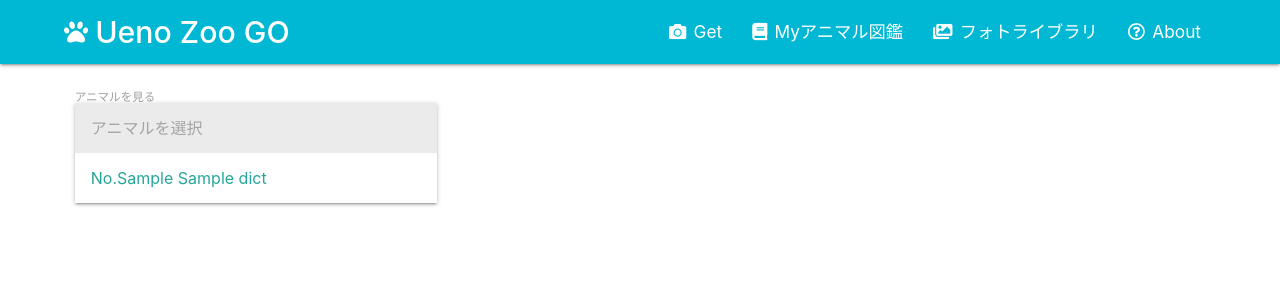
After one commit to yakitori99/Ueno_Zoo_GO, a Flask app: page /photo_library in a window 1280 px wide, after a click on "アニマルを選択". The commit adds this page. Shown: the top 300 px of the page. Run offline with Flask 2, Linux system fonts and the light colour scheme; tables that the repository leaves empty hold one stand-in row (values such as "Sample post"); some libraries are stand-ins or nearby versions.

Commit message:
アニマルごとに検索・画像表示ができる「フォトライブラリ」ページを追加

```diff
--- a/flaskwebapp/static/css/style.css
+++ b/flaskwebapp/static/css/style.css
@@ -76,7 +76,7 @@ nav ul i {
   margin-block-end: 0.3em;
 }
 
-/* メダル、トロフィー、リボンの色 */
+/* my_animal_index メダル、トロフィー、リボンの色 */
 .medal_bronze{
   color: #e79974;
 }
@@ -93,6 +93,24 @@ nav ul i {
   color: #ef7973;
 }
 
+/* cardレイアウト用 START ------------------------------------------------------------------- */
+.card p{
+  font-size: 1.3rem;
+}
+.card a{
+  text-decoration: underline;
+}
+
+.card-content-left{
+  text-align: left;  /* 文章を左寄せする ※デフォルトだがあえて明記 */
+  float: left;     /* 左端に寄せて、後続を右側へ回り込ませる */
+}
+.card-content-right{
+  text-align: right;  /* 文章を右寄せする */
+}
+
+
+/* cardレイアウト用 END ------------------------------------------------------------------- */
 
 /* アコーディオン用 START -------------------------------------------------------------------------------- */
 /*ボックス全体*/
--- a/flaskwebapp/static/js/script.js
+++ b/flaskwebapp/static/js/script.js
@@ -38,7 +38,7 @@ function howToGetClick() {
 
 
 /// my_animal_indexページで、選択されたvalueを初期選択する START
-function setPulldown(v){
+function setPulldown_my_animal_index(v){
    var pulldown_option = document.getElementById('user_name_selecter').getElementsByTagName('option');
 
    for(i=0; i<pulldown_option.length;i++){
@@ -53,12 +53,32 @@ document.addEventListener( 'DOMContentLoaded' , function( e ) {
   var selected_user_name_object = document.getElementById('selected_user_name');
   if(selected_user_name_object !== null){
     var selected_user_name = selected_user_name_object.value;
-    setPulldown(selected_user_name);
+    setPulldown_my_animal_index(selected_user_name);
   }
 }, false );
 /// my_animal_indexページで、選択されたvalueを初期選択する END
 
 
+/// photo_library_showページで、選択されたvalueを初期選択する START
+function setPulldown_photo_library_show(v){
+   var pulldown_option = document.getElementById('animal_no_selecter').getElementsByTagName('option');
+
+   for(i=0; i<pulldown_option.length;i++){
+     if(pulldown_option[i].value == v){
+       pulldown_option[i].selected = true;
+       break;
+     }
+   }
+}
+
+document.addEventListener( 'DOMContentLoaded' , function( e ) {
+  var selected_animal_no_object = document.getElementById('selected_animal_no');
+  if(selected_animal_no_object !== null){
+    var selected_animal_no = selected_animal_no_object.value;
+    setPulldown_photo_library_show(selected_animal_no);
+  }
+}, false );
+/// photo_library_showページで、選択されたvalueを初期選択する END
 
 
 //// jQuery
--- a/flaskwebapp/templates/base.html
+++ b/flaskwebapp/templates/base.html
@@ -55,7 +55,7 @@
           <!-- <li><a href="/"><i class="fas fa-home icon_margin"></i>Home</a></li> -->
           <li><a href="/get"><i class="fas fa-camera icon_margin"></i>Get</a></li>
           <li><a href="/my_animal_index"><i class="fas fa-book icon_margin"></i>Myアニマル図鑑</a></li>
-          <li><a href="/public_photos"><i class="fas fa-images icon_margin"></i>フォトライブラリ</a></li>
+          <li><a href="/photo_library"><i class="fas fa-images icon_margin"></i>フォトライブラリ</a></li>
           <li><a href="/about"><i class="far fa-question-circle icon_margin"></i>About</a></li>
         </ul>
       </div>
@@ -64,7 +64,7 @@
       <!-- <li><a href="/"><i class="fas fa-home icon_margin"></i>Home</a></li> -->
       <li><a href="/get"><i class="fas fa-camera icon_margin"></i>Get</a></li>
       <li><a href="/my_animal_index"><i class="fas fa-book icon_margin"></i>Myアニマル図鑑</a></li>
-      <li><a href="/public_photos"><i class="fas fa-images icon_margin"></i>フォトライブラリ</a></li>
+      <li><a href="/photo_library"><i class="fas fa-images icon_margin"></i>フォトライブラリ</a></li>
       <li><a href="/about"><i class="far fa-question-circle icon_margin"></i>About</a></li>
       <!-- <li><a href="javascript:void(0)"><i class="far fa-question-circle fa-lg icon_margin" onclick="globalHelpClick()"></i>About</a></li> -->
     </ul>
--- /dev/null
+++ b/flaskwebapp/templates/photo_library_search.html
@@ -0,0 +1,19 @@
+{% extends "base.html" %}
+{% block content %}
+
+<!-- Selectエリア -->
+<div class="row"  style="margin-top:25px; margin-left:5%; margin-right:5%;">
+  <!-- Selectエリア -->
+  <div class="input-field col s10 m4 l4">
+    <!-- onchangeイベントで、指定されたURLへジャンプ -->
+    <select onchange="location.href = this[this.selectedIndex].value;">
+      <option value="" disabled selected>アニマルを選択</option>
+      {% for dict_animal in dict_animals %}
+        <option value="photo_library/{{dict_animal['animal_no']}}">No.{{dict_animal['animal_no']}} {{dict_animal['animal_name']}}</option>
+      {% endfor %}
+    </select>
+    <label>アニマルを見る</label>
+  </div>
+</div>
+
+{% endblock %}
--- a/flaskwebapp/views.py
+++ b/flaskwebapp/views.py
@@ -239,6 +239,32 @@ def get_one_registered_animal_by_animal_no_and_register_user_id(animal_no, user_
     return mydict
 
 
+def get_registered_animals_by_animal_no(animal_no):
+    '''
+    registered_animal からanimal_noを条件にデータを検索し、
+    timestampの降順にソートして、辞書をリストに格納してリストを返す
+    ※検索結果が0件の場合はとりあえず考慮しない（初期データとして、必ず1アニマル1件以上登録するため）
+    [in1] :animal_no
+    [out] :registered_animalの複数件（辞書型を要素に持つリスト、中身は全てstr））
+    '''
+    records = db_session.query(registered_animal
+                               ).filter(text('animal_no = :animal_no')
+                                        ).params(animal_no=animal_no
+                                                 ).order_by(desc(registered_animal.timestamp))
+
+    contents = []  # このリストの各行に、registered_animalの辞書型データを入れる
+    for record in records:
+        mydict = {}
+        mydict.setdefault('register_user_id', record.register_user_id)
+        mydict.setdefault('filepath',         record.filepath)
+        mydict.setdefault('confidence',       '{:.2%}'.format(record.confidence))
+        mydict.setdefault('animal_no',        record.animal_no)
+        mydict.setdefault('timestamp',        record.timestamp.strftime('%Y/%m/%d'))
+        contents.append(mydict)
+
+    return contents
+
+
 ### URLアクセス時の処理定義
 ## / (Home)
 @app.route('/')
@@ -406,7 +432,33 @@ def my_animal_index(selected_user_name=None):
                            toast_js=toast_js)
 
 
-## publoc photos
+### フォトライブラリ　アニマル選択
+@app.route('/photo_library')
+def photo_library_search():
+    ## animalsのselectリスト生成用データ
+    # animal_dictのリストを取得
+    dict_animals = get_animal_dict_order_by_animal_no()
+
+    return render_template('photo_library_search.html', dict_animals=dict_animals)
+
+
+### フォトライブラリ　アニマル表示
+@app.route('/photo_library/<selected_animal_no>')
+def photo_library_show(selected_animal_no=None):
+    ## animalsのselectリスト生成用データ
+    # animal_dictのリストを取得
+    dict_animals = get_animal_dict_order_by_animal_no()
+
+    # URLの末尾(/より後ろ)からselected_animal_no（アニマルNo）を取得
+    # アニマルNoをキーにでregistered_animalテーブルを検索
+    registered_animals = get_registered_animals_by_animal_no(selected_animal_no)
+
+    return render_template('photo_library_show.html',
+                           dict_animals=dict_animals, registered_animals=registered_animals,
+                           selected_animal_no=selected_animal_no)
+
+
+## publoc photos（メニューにはない、隠しページとする）
 @app.route('/public_photos')
 def public_photos():
     file_paths = []
```
Also changed, not shown: flaskwebapp/templates/photo_library_show.html (added, +42 -0 lines).
